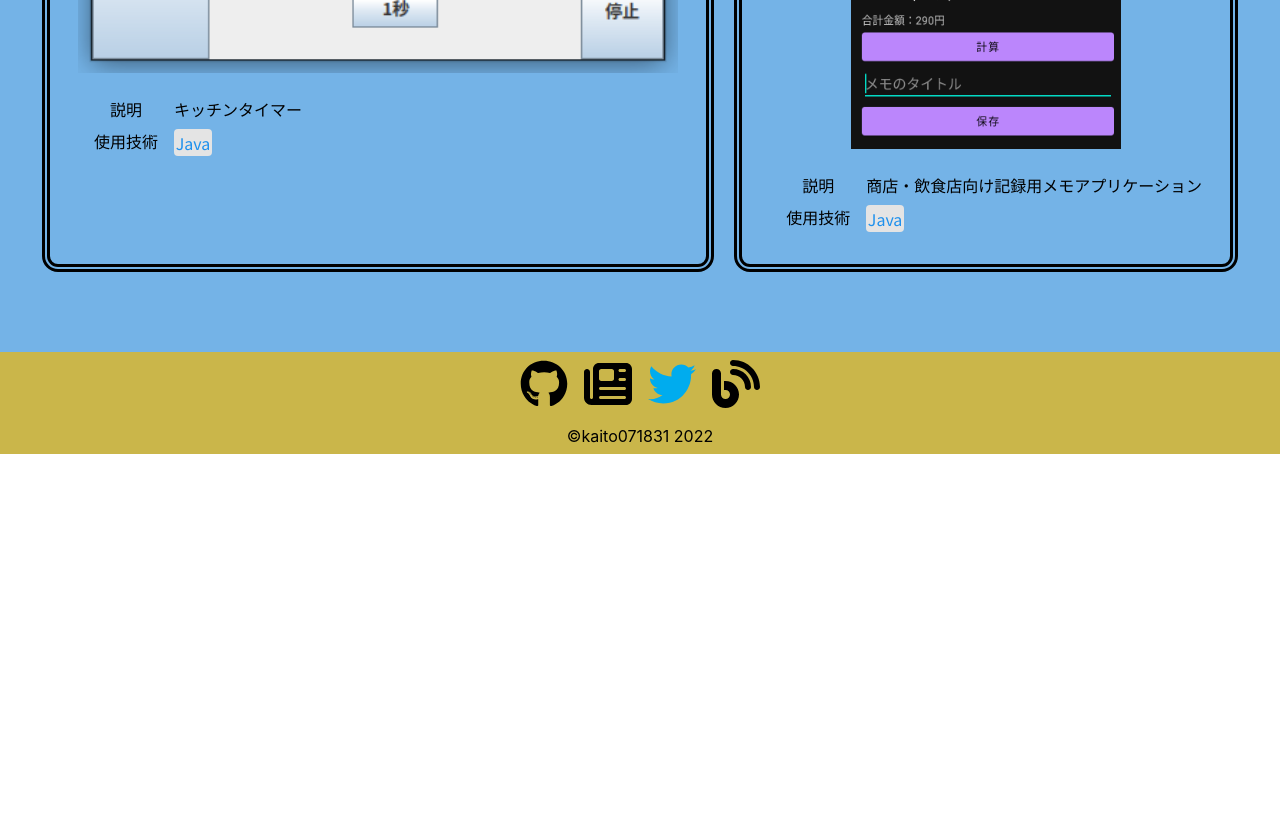
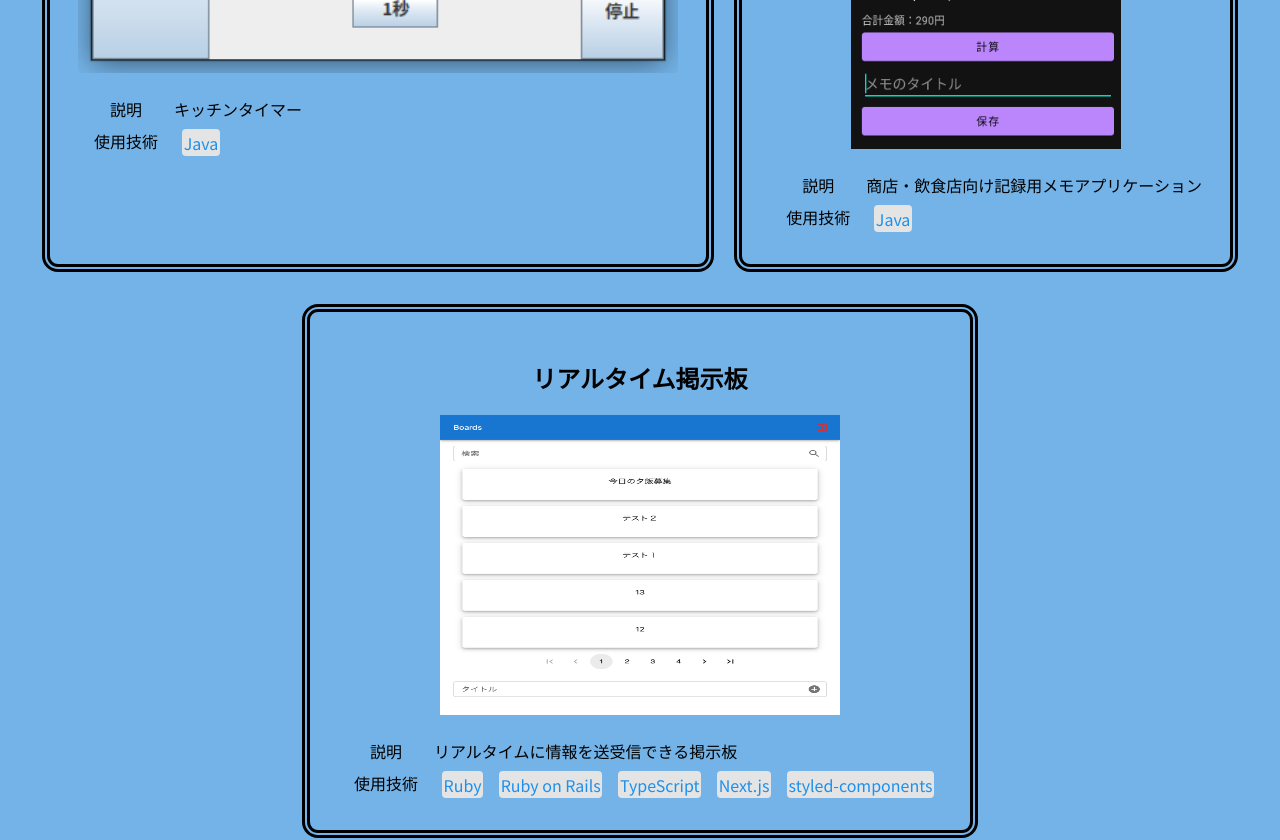
Before and after one commit to kaito071831/blog_app, a Next.js app: page /product in a window 1280 px wide. Shown: the part 2400-3240 px from the top of the page. Before the commit the page ends 2854 px from the top, so only its background shows below. Built offline with nearby package versions, Linux system fonts and the light colour scheme; a web font is replaced by a local one.

Commit message:
InfoBoardを追加した

```diff
--- a/src/pages/product.tsx
+++ b/src/pages/product.tsx
@@ -10,6 +10,7 @@ const KAITO_HP = require('../../public/image/my_site.png');
 const TASK_CONTROL = require('../../public/image/task-control-app.herokuapp.com_.png');
 const KTimer = require('../../public/image/KTimer.png');
 const WORK_APP = require('../../public/image/work_app.png');
+const InfoBoard = require('../../public/image/InfoBoard.png');
 
 const ProductIndex = styled.div`
   display: flex;
@@ -69,9 +70,9 @@ const ProductTech = styled.div`
   color: #1d90ed;
   background-color: #e4e4e4;
   padding: 0.1rem;
+  margin: 0 0.5rem;
   ${pc`
     display: inline-block;
-    margin-right: 0.5rem;
   `}
   ${sp`
     display: block;
@@ -127,6 +128,15 @@ export const Products: Product[] = [
     detail: "商店・飲食店向け記録用メモアプリケーション",
     tech: ['Java'],
   },
+  {
+    title: "リアルタイム掲示板",
+    url: "https://github.com/kaito071831/pd_app2",
+    src: InfoBoard,
+    height: 300,
+    width: 400,
+    detail: "リアルタイムに情報を送受信できる掲示板",
+    tech: ['Ruby', 'Ruby on Rails', 'TypeScript', 'Next.js', 'styled-components']
+  },
 ]
 
 const Product: NextPage = () => {
```
Also changed, not shown: public/image/InfoBoard.png (added).
